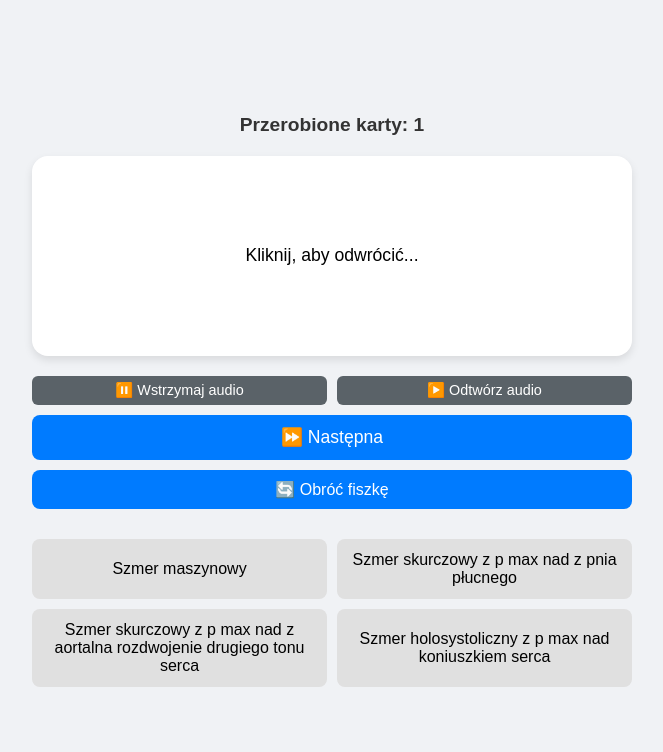
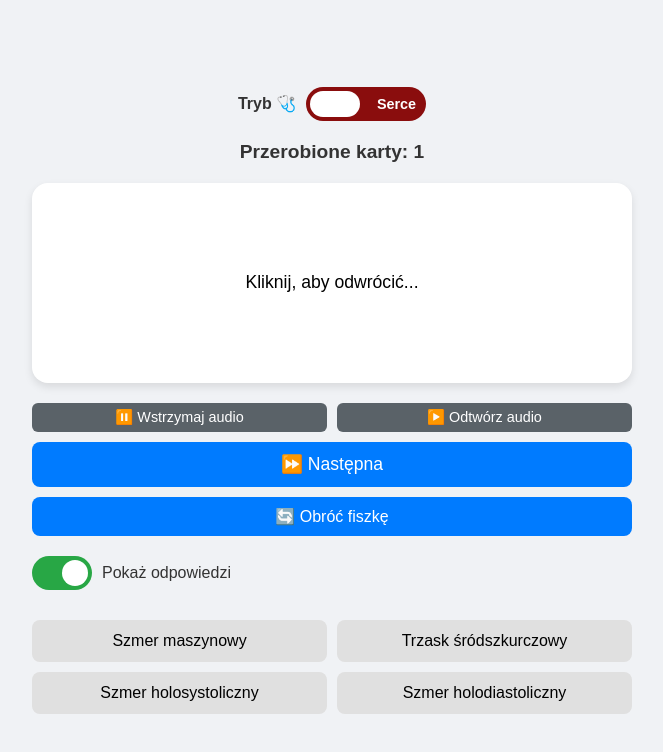
Before and after one commit to zanstaszek9/zanstaszek9.github.io, a plain HTML site: page index.html in a window 1280 px wide. Shown: the whole page, without its empty margins (308-971 px from the left). Drawn offline with Linux system fonts and the light colour scheme.

Commit message:
Added lungs mode

```diff
--- a/index.html
+++ b/index.html
@@ -8,11 +8,20 @@
 </head>
 <body>
 
+<div class="mode-toggle-container">
+    <span class="mode-label">Tryb 🩺</span>
+    <label class="mode-switch">
+        <input type="checkbox" id="mode-toggle">
+        <span class="mode-slider round">
+            <span class="mode-text mode-text-left"> Płuca</span>
+            <span class="mode-text mode-text-right">Serce </span>
+        </span>
+    </label>
+</div>
+
 <div class="container">
-    <!-- Licznik fiszek -->
     <div id="counter" class="counter">Przerobione karty: {{counter}}</div>
 
-    <!-- Karta fiszki -->
     <div class="flashcard" id="flashcard">
         <div class="card-inner">
             <div class="card-front" id="card-front">
@@ -24,7 +33,6 @@
         </div>
     </div>
 
-    <!-- Przyciski pod fiszką -->
     <div class="card-buttons">
         <div class="card-buttons audio-buttons">
             <button id="pause-button" class="small-button">⏸️ Wstrzymaj audio</button>
@@ -34,8 +42,14 @@
         <button class="flip-button" id="flip-button">🔄 Obróć fiszkę</button>
     </div>
 
+    <div class="toggle-container">
+        <label class="toggle-switch">
+            <input type="checkbox" id="toggle-answers" checked>
+            <span class="slider round"></span>
+        </label>
+        <span class="toggle-label">Pokaż odpowiedzi</span>
+    </div>
 
-    <!-- Quiz - wybór nazwy -->
     <div class="answer-buttons" id="answer-buttons">
         <button class="answer">Answer...</button>
         <button class="answer">Answer...</button>
--- a/script.js
+++ b/script.js
@@ -1,4 +1,5 @@
-const audioFiles = [
+const audioFiles = {
+    serce: [
         `01.Prawidłowe-tony-serca-koniuszek-serca.mp3`,
         `02.Rozdwojenie-pierwszego-tonu-serca-koniuszek-serca.mp3`,
         `03.-Szmer-wczesnoskurczowy-z-p-max-nad-koniuszkiem-serca.mp3`,
@@ -16,13 +17,40 @@ const audioFiles = [
         `16.Trzask-śródszkurczowy-następujący-po-nim-szmer-skurczowy-z-p-max-nad-koniuszkiem-serca.mp3`,
         `17.Szmer-rozkurczowy-z-p-max-nad-koniuszkiem-serca.mp3`,
         `18.Szmer-skurczowy-holosystoliczny-z-p-max-w-punkcie-Erba.mp3`,
-];
+    ],
+    pluca: [
+        `1. Obrzek-pluc.mp3`,
+        `2. Stridor.mp3`,
+        `3. Trzeszczenia.mp3`,
+        `4. Rzężenia.mp3`,
+        `5. Oskrzelowy.mp3`,
+        `6. Tarcie opłucnej.mp3`,
+        `7. Świsty.mp3`,
+        `8. Pęcherzykowy.mp3`,
+        `9. Tchawiczy.mp3`,
+        `10. Oskrzelowo – pęcherzykowy.mp3`,
+        `11. Świsty.mp3`,
+        `12. Stridor.mp3`,
+        `13. Trzeszczenia.mp3`,
+        `14. Trzeszczenia.mp3`,
+        `15. Stridor.mp3`,
+        `16. Trzeszczenia.mp3`,
+        `17. Szmer pęcherzykowy.mp3`,
+    ]
+};
 
-const folderPath = 'audio-files/serce/';
+const folderPaths = {
+    serce: 'audio-files/serce/',
+    pluca: 'audio-files/pluca/'
+};
+
+let currentMode = 'serce';
 let currentIndex = -1;
 let cardCounter = 0;
 let audio = document.getElementById('audio');
 let isFront = true;
+const modeToggle = document.getElementById('mode-toggle');
+
 
 const counter = document.getElementById('counter');
 const flashcard = document.getElementById('flashcard');
@@ -33,9 +61,14 @@ const flipButton = document.getElementById('flip-button');
 const pauseButton = document.getElementById('pause-button');
 const playButton = document.getElementById('play-button');
 const nextButton = document.getElementById('next-button');
+const toggleAnswers = document.getElementById('toggle-answers');
 
+let allNamesShortUnique = Array.from(
+    new Set(audioFiles[currentMode].map(formatName).map(name => getFirstWords(name, 2))
+    ));
 
 function formatName(file) {
+    console.log('f: ', file)
     return file
         .replace(/^\d+\.|_|-|\.mp3$/g, ' ')
         .trim();
@@ -43,9 +76,10 @@ function formatName(file) {
 
 
 function playAudio(file) {
-    audio.src = folderPath + file;
+    audio.src = folderPaths[currentMode] + file;
     audio.play();
 }
+
 
 function pauseAudio() {
     audio.pause();
@@ -74,7 +108,7 @@ function flipCardToFront() {
 function getRandomFile(excludeIndex = -1) {
     let idx;
     do {
-        idx = Math.floor(Math.random() * audioFiles.length);
+        idx = Math.floor(Math.random() * audioFiles[currentMode].length);
     } while (idx === excludeIndex);
     return idx;
 }
@@ -89,12 +123,17 @@ function loadNewCard() {
     const newIndex = getRandomFile(currentIndex);
     currentIndex = newIndex;
     cardCounter++;
+    console.log('%%% STZAN1 class: loadNewCard, method: loadNewCard; 2025-04-12');
 
-    const file = audioFiles[currentIndex];
+    const file = audioFiles[currentMode][currentIndex];
+    console.log('%%% STZAN2 class: loadNewCard, method: loadNewCard; 2025-04-12, f: ', file);
+    console.log('%%% STZAN2 class: loadNewCard, method: loadNewCard; 2025-04-12, f: ', currentMode);
+    console.log('%%% STZAN2 class: loadNewCard, method: loadNewCard; 2025-04-12, f: ', currentIndex);
+
     const name = formatName(file);
 
+
     counter.textContent = `Przerobione karty: ${cardCounter}`;
-
     cardFront.querySelector('p').textContent = 'Kliknij, aby odwrócić...';
     cardBack.querySelector('p').textContent = name;
 
@@ -102,26 +141,35 @@ function loadNewCard() {
     generateAnswerButtons(name);
 }
 
+function getFirstWords(str, wordCount) {
+    const strSplit = str.split(' ');
+    if (strSplit <= wordCount) {
+        return str;
+    }
+    return strSplit.slice(0, wordCount).join(' ');
+}
+
 function generateAnswerButtons(correctName) {
     answerButtons.innerHTML = '';
 
-    const allNames = audioFiles.map(formatName);
-    const wrongOptions = shuffle(allNames.filter(n => n !== correctName)).slice(0, 3);
-    const options = shuffle([correctName, ...wrongOptions]);
+    const shortCorrectName = getFirstWords(correctName, 2);
+
+    const wrongOptions = shuffle([...allNamesShortUnique].filter(n => n !== shortCorrectName)).slice(0, 3);
+    const options = shuffle([shortCorrectName, ...wrongOptions]);
 
     options.forEach(option => {
         const btn = document.createElement('button');
         btn.className = 'answer';
         btn.textContent = option;
-        btn.onclick = () => handleAnswerClick(btn, option, correctName);
+        btn.onclick = () => handleAnswerClick(btn, option, shortCorrectName, correctName);
         answerButtons.appendChild(btn);
     });
 }
 
-function handleAnswerClick(button, chosen, correct) {
+function handleAnswerClick(button, chosen, correctShort, correctLong) {
     if (button.classList.contains('disabled') || button.classList.contains('correct')) return;
 
-    if (chosen === correct) {
+    if (chosen === correctShort) {
         button.classList.add('correct');
         [...answerButtons.children].forEach(btn => {
             if (btn !== button) {
@@ -129,7 +177,7 @@ function handleAnswerClick(button, chosen, correct) {
             }
         });
         pauseAudio();
-        flipCardToBack(correct);
+        flipCardToBack(correctLong);
 
         // Dodaj animację paska ładowania
         nextButton.classList.add('loading-progress');
@@ -137,8 +185,9 @@ function handleAnswerClick(button, chosen, correct) {
         setTimeout(() => {
             nextButton.classList.remove('loading-progress');
             loadNewCard();
-        }, 1800);
-    } else {
+        }, 1500);
+    }
+    else {
         button.classList.add('wrong');
         button.classList.add('disabled');
     }
@@ -149,7 +198,8 @@ flipButton.addEventListener('click', () => {
     if (isFront) {
         pauseAudio();
         flipCardToBack(formatName(audioFiles[currentIndex]));
-    } else {
+    }
+    else {
         flipCardToFront();
         playAudio(audioFiles[currentIndex]);
     }
@@ -162,14 +212,43 @@ nextButton.addEventListener('click', () => {
 
 flashcard.addEventListener('click', () => {
     if (isFront) {
-        flipCardToBack(formatName(audioFiles[currentIndex]));
-    } else {
+        flipCardToBack(formatName(audioFiles[currentMode][currentIndex]));
+    }
+    else {
         flipCardToFront();
     }
 });
+
+// Dodaj tę funkcję:
+function toggleAnswerVisibility() {
+    if (toggleAnswers.checked) {
+        answerButtons.style.display = 'grid';
+    }
+    else {
+        answerButtons.style.display = 'none';
+    }
+}
+
+// Dodaj event listener:
+toggleAnswers.addEventListener('change', toggleAnswerVisibility);
 
 
 pauseButton.addEventListener('click', () => pauseAudio());
 playButton.addEventListener('click', () => playAudio(audioFiles[currentIndex]));
 
 window.addEventListener('load', loadNewCard);
+
+
+function switchMode() {
+    currentMode = modeToggle.checked ? 'pluca' : 'serce';
+    // Resetujemy stan
+    currentIndex = -1;
+    // Generujemy nowe unikalne nazwy dla aktualnego trybu
+    allNamesShortUnique = Array.from(
+        new Set(audioFiles[currentMode].map(formatName).map(name => getFirstWords(name, 2)))
+    );
+    // Ładujemy nową kartę
+    loadNewCard();
+}
+
+modeToggle.addEventListener('change', switchMode);
--- a/styles.css
+++ b/styles.css
@@ -161,7 +161,7 @@ body {
     content: '';
     position: absolute;
     top: 0;
-    right: 0; /* zaczynamy z prawej */
+    right: 0;
     height: 100%;
     width: 100%;
     background-color: #fbeeb3;
@@ -226,3 +226,146 @@ body {
     /*background-color: #0056b3;*/
     filter: brightness(.85);
 }
+
+/* Dodaj na końcu pliku CSS */
+.toggle-container {
+    display: flex;
+    align-items: center;
+    gap: 10px;
+    width: 100%;
+}
+
+.toggle-switch {
+    position: relative;
+    display: inline-block;
+    width: 60px;
+    height: 34px;
+}
+
+.toggle-switch input {
+    opacity: 0;
+    width: 0;
+    height: 0;
+}
+
+.slider {
+    position: absolute;
+    cursor: pointer;
+    top: 0;
+    left: 0;
+    right: 0;
+    bottom: 0;
+    background-color: #ccc;
+    transition: .4s;
+}
+
+.slider:before {
+    position: absolute;
+    content: "";
+    height: 26px;
+    width: 26px;
+    left: 4px;
+    bottom: 4px;
+    background-color: white;
+    transition: .4s;
+}
+
+input:checked + .slider {
+    background-color: #28a745;
+}
+
+input:checked + .slider:before {
+    transform: translateX(26px);
+}
+
+.slider.round {
+    border-radius: 34px;
+}
+
+.slider.round:before {
+    border-radius: 50%;
+}
+
+.toggle-label {
+    font-size: 1rem;
+    color: #333;
+}
+
+/* Dodaj na końcu pliku CSS */
+.mode-toggle-container {
+    display: flex;
+    align-items: center;
+    gap: 10px;
+    margin-bottom: 20px;
+    width: 100%;
+    justify-content: center;
+}
+
+.mode-switch {
+    position: relative;
+    display: inline-block;
+    width: 120px;
+    height: 34px;
+}
+
+.mode-switch input {
+    opacity: 0;
+    width: 0;
+    height: 0;
+}
+
+.mode-slider {
+    position: absolute;
+    cursor: pointer;
+    top: 0;
+    left: 0;
+    right: 0;
+    bottom: 0;
+    background-color: #8a0d0d;
+    transition: .4s;
+    border-radius: 34px;
+}
+
+.mode-slider:before {
+    position: absolute;
+    content: "";
+    height: 26px;
+    width: 50px;
+    left: 4px;
+    bottom: 4px;
+    background-color: white;
+    transition: .4s;
+    border-radius: 34px;
+}
+
+input:checked + .mode-slider {
+    background-color: #498cbf;
+}
+
+input:checked + .mode-slider:before {
+    transform: translateX(62px);
+}
+
+.mode-text {
+    position: absolute;
+    color: white;
+    font-size: 0.9rem;
+    font-weight: bold;
+    top: 50%;
+    transform: translateY(-50%);
+    pointer-events: none;
+}
+
+.mode-text-left {
+    left: 10px;
+}
+
+.mode-text-right {
+    right: 10px;
+}
+
+.mode-label {
+    font-size: 1rem;
+    color: #333;
+    font-weight: bold;
+}
```
Also changed, not shown: 17 other files. Lines whose indentation alone changed are shown as unchanged.
